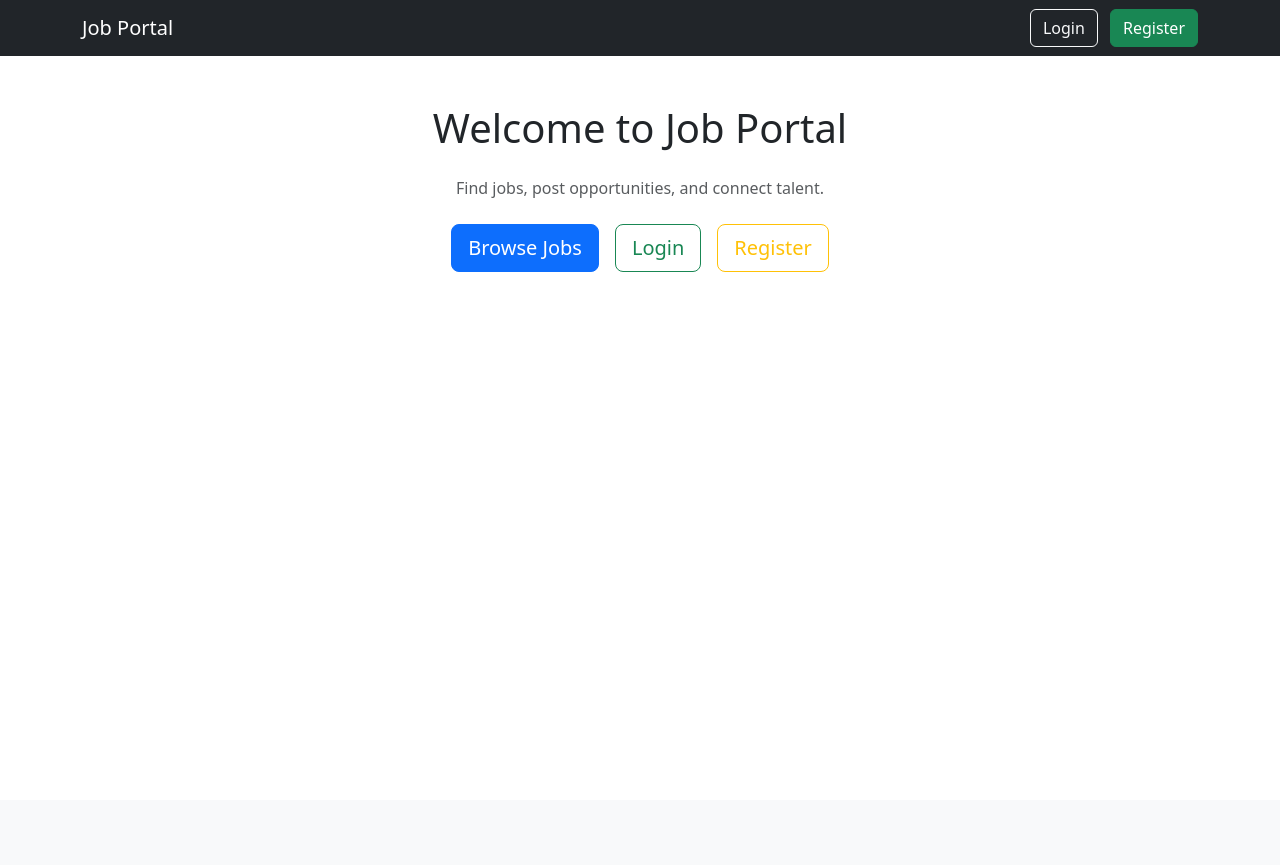
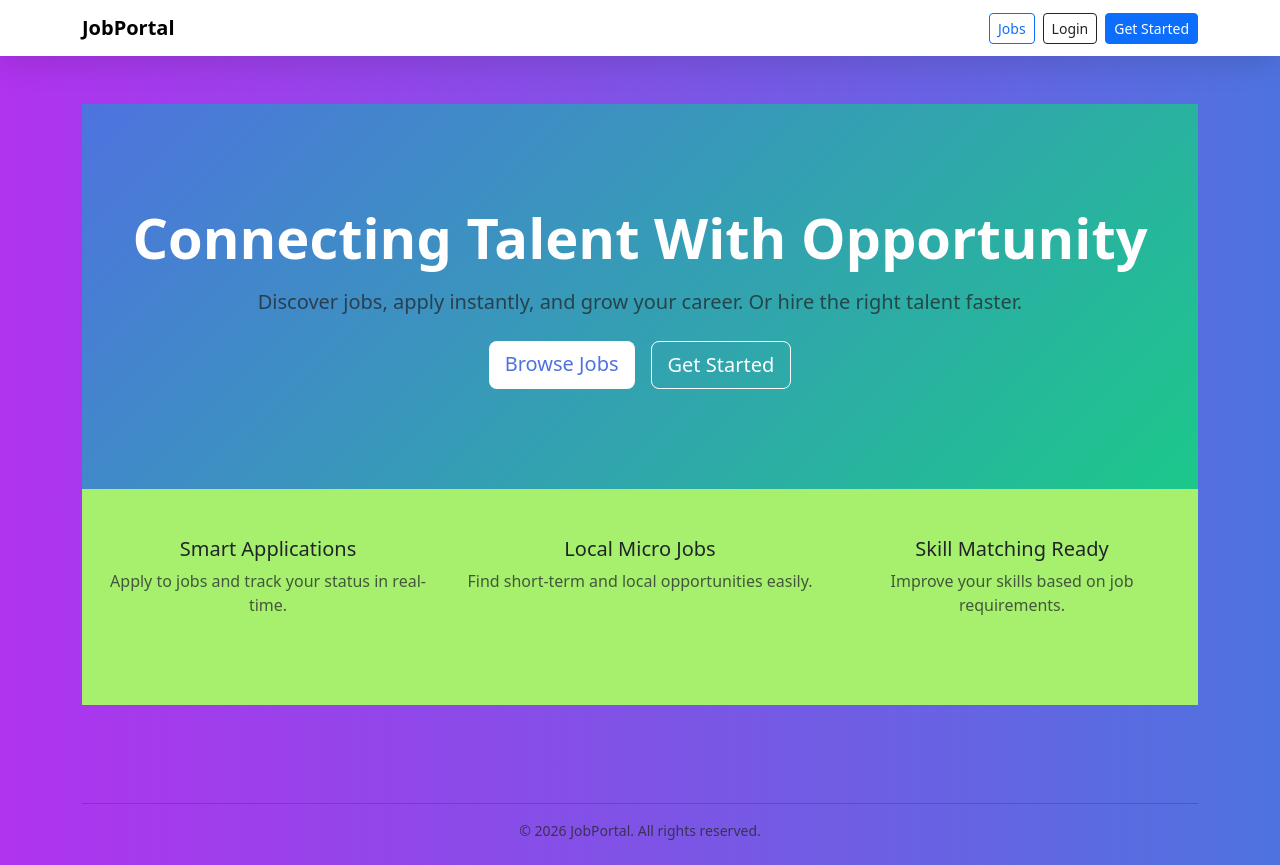
Before and after one commit to kevinpaulson7/JOB_PORTAL_DJANGO, a Django app: page / in a window 1280 px wide. Before the commit the page ends 272 px from the top, so only its background shows below. Run offline with Django 5.2, Linux system fonts and the light colour scheme.

Commit message:
Styling base

```diff
--- a/job_portal/static/css/style.css
+++ b/job_portal/static/css/style.css
@@ -82,3 +82,126 @@
 .primary-btn:hover {
     opacity: 0.95;
 }
+
+body {
+    background: linear-gradient(to right, #b033ee, #4e73df);
+}
+
+.custom-navbar {
+    background: white;
+    box-shadow: 0 8px 30px rgba(0, 0, 0, 0.12);
+}
+
+
+
+/* HERO SECTION */
+.hero-section {
+    padding: 100px 20px;
+    background: linear-gradient(135deg, #4e73df, #1cc88a);
+    color: white;
+}
+
+.hero-section h1 {
+    font-weight: 700;
+}
+
+.hero-section .btn-primary {
+    background-color: white;
+    color: #4e73df;
+    border: none;
+}
+
+.hero-section .btn-outline-dark {
+    border-color: white;
+    color: white;
+}
+
+.hero-section .btn-outline-dark:hover {
+    background: white;
+    color: #4e73df;
+}
+
+/* FEATURE SECTION */
+.features-section {
+    background: rgb(166, 240, 109);
+}
+
+
+.job-card {
+    background: rgba(255, 255, 255, 0.84);
+    border-radius: 16px;
+    box-shadow: 0 6px 25px rgba(0, 0, 0, 0.08);
+    transition: all 0.3s ease;
+}
+
+.job-card:hover {
+    transform: translateY(-6px);
+    box-shadow: 0 12px 35px rgba(0, 0, 0, 0.15);
+}
+
+.job-title {
+    text-decoration: none;
+    color: #2c2c2c;
+}
+
+.job-title:hover {
+    color: #4e73df;
+}
+
+.footer {
+    padding-top: 10px;
+    background: rgba(255, 255, 255, 0);
+    border-top: 0px solid #eaeaea;
+}
+
+.footer-link {
+    text-decoration: none;
+    color: #ffffff;
+}
+
+.footer-link:hover {
+    text-decoration: underline;
+}
+
+
+.job-detail-card {
+    background: rgba(255, 255, 255, 0.842);
+    border-radius: 18px;
+    box-shadow: 0 10px 40px rgba(0, 0, 0, 0.08);
+    max-width: 800px;
+    margin: auto;
+    transition: 0.3s ease;
+}
+
+.apply-btn {
+    font-weight: 600;
+    transition: 0.3s ease;
+}
+
+.apply-btn:hover {
+    transform: scale(1.02);
+}
+
+.dashboard-card {
+    background: white;
+    border-radius: 16px;
+    box-shadow: 0 8px 30px rgba(0, 0, 0, 0.08);
+    transition: 0.3s ease;
+}
+
+.dashboard-card:hover {
+    transform: translateY(-5px);
+    box-shadow: 0 14px 40px rgba(0, 0, 0, 0.15);
+}
+
+.applicant-card {
+    background: white;
+    border-radius: 16px;
+    box-shadow: 0 8px 30px rgba(0, 0, 0, 0.08);
+    transition: 0.3s ease;
+}
+
+.applicant-card:hover {
+    transform: translateY(-4px);
+    box-shadow: 0 14px 35px rgba(0, 0, 0, 0.15);
+}
--- a/job_portal/templates/base.html
+++ b/job_portal/templates/base.html
@@ -14,25 +14,45 @@
 <body>
 
 <!-- Navbar -->
-<nav class="navbar navbar-expand-lg navbar-dark bg-dark">
+<nav class="navbar navbar-expand-lg navbar-light custom-navbar">
   <div class="container">
-        <a class="navbar-brand" href="/jobs/">Job Portal</a>
 
-        <div class="ms-auto">
+    <a class="navbar-brand fw-bold" href="{% url 'home' %}">
+      JobPortal
+    </a>
+
+    <div class="ms-auto d-flex align-items-center gap-2">
+
+      <a href="{% url 'job_list' %}" class="btn btn-outline-primary btn-sm">
+        Jobs
+      </a>
+
       {% if user.is_authenticated %}
-                <span class="text-white me-3">
-                    Welcome, {{ user.username }}
-                </span>
 
         {% if user.role != "recruiter" %}
           <a href="{% url 'my_applications' %}"
-                class="btn btn-outline-light me-2">
+             class="btn btn-outline-success btn-sm">
              My Applications
           </a>
         {% endif %}
 
+        {% if user.role == "recruiter" %}
+          <a href="{% url 'create_job' %}"
+             class="btn btn-success btn-sm">
+             Post Job
+          </a>
+        {% endif %}
 
-                <form action="{% url 'logout' %}" method="post" class="d-inline">
+        <!-- ✅ NEW: Username & Role -->
+        <span class="fw-semibold text-dark ms-2">
+          👋 {{ user.username }}
+        </span>
+
+        <span class="badge bg-secondary">
+          {{ user.role|title }}
+        </span>
+
+        <form action="{% url 'logout' %}" method="post" class="ms-2">
           {% csrf_token %}
           <button class="btn btn-danger btn-sm">
             Logout
@@ -40,17 +60,23 @@
         </form>
 
       {% else %}
-                <a href="{% url 'login' %}" class="btn btn-outline-light me-2">
+
+        <a href="{% url 'login' %}"
+           class="btn btn-outline-dark btn-sm">
            Login
         </a>
 
-                <a href="{% url 'register' %}" class="btn btn-success">
-                    Register
+        <a href="{% url 'register' %}"
+           class="btn btn-primary btn-sm">
+           Get Started
         </a>
+
       {% endif %}
+
     </div>
   </div>
 </nav>
+
 
 <!-- Page Content -->
 <div class="container mt-5">
@@ -58,5 +84,19 @@
     {% endblock %}
 </div>
 
+<!-- Footer -->
+<footer class="footer mt-5">
+
+  <div class="container py-4">
+    <hr>
+    <div class="text-center small text-muted color-primary">
+      © 2026 JobPortal. All rights reserved.
+    </div>
+
+  </div>
+
+</footer>
+
+
 </body>
 </html>
--- a/job_portal/templates/home.html
+++ b/job_portal/templates/home.html
@@ -1,35 +1,71 @@
-{% extends "base.html" %} {% block content %}
+{% extends "base.html" %}
+{% block content %}
 
-<div class="text-center mt-5">
-  <h1 class="mb-4">Welcome to Job Portal</h1>
+<section class="hero-section text-center">
 
-  <p class="mb-4 text-muted">
-    Find jobs, post opportunities, and connect talent.
-  </p>
+  <div class="container">
 
-  <div class="d-flex justify-content-center gap-3 flex-wrap">
-    <a href="{% url 'job_list' %}" class="btn btn-primary btn-lg">
-      Browse Jobs
-    </a>
+    <h1 class="display-4 fw-bold">
+      Connecting Talent With Opportunity
+    </h1>
 
-    {% if not user.is_authenticated %}
-    <a href="{% url 'login' %}" class="btn btn-outline-success btn-lg">
-      Login
-    </a>
+    <p class="lead text-muted mt-3">
+      Discover jobs, apply instantly, and grow your career.
+      Or hire the right talent faster.
+    </p>
 
-    <a href="{% url 'register' %}" class="btn btn-outline-warning btn-lg">
-      Register
-    </a>
-    {% endif %} {% if user.is_authenticated and user.role == "recruiter" %}
-    <a href="{% url 'create_job' %}" class="btn btn-success btn-lg">
-      Post a Job
-    </a>
-    {% endif %} {% if user.is_authenticated and user.role != "recruiter" %}
-    <a href="{% url 'my_applications' %}" class="btn btn-info btn-lg">
-      My Applications
-    </a>
-    {% endif %}
+    <div class="mt-4 d-flex justify-content-center gap-3 flex-wrap">
+
+      <a href="{% url 'job_list' %}"
+         class="btn btn-primary btn-lg">
+         Browse Jobs
+      </a>
+
+      {% if not user.is_authenticated %}
+        <a href="{% url 'register' %}"
+           class="btn btn-outline-dark btn-lg">
+           Get Started
+        </a>
+      {% endif %}
+
+    </div>
+
   </div>
-</div>
+
+</section>
+
+
+<section class="features-section py-5">
+
+  <div class="container text-center">
+
+    <div class="row">
+
+      <div class="col-md-4 mb-4">
+        <h5>Smart Applications</h5>
+        <p class="text-muted">
+          Apply to jobs and track your status in real-time.
+        </p>
+      </div>
+
+      <div class="col-md-4 mb-4">
+        <h5>Local Micro Jobs</h5>
+        <p class="text-muted">
+          Find short-term and local opportunities easily.
+        </p>
+      </div>
+
+      <div class="col-md-4 mb-4">
+        <h5>Skill Matching Ready</h5>
+        <p class="text-muted">
+          Improve your skills based on job requirements.
+        </p>
+      </div>
+
+    </div>
+
+  </div>
+
+</section>
 
 {% endblock %}
```
Also changed, not shown: job_portal/templates/accounts/register.html (+7 -13 lines), job_portal/templates/jobs/applicants.html (+49 -22 lines), job_portal/templates/jobs/job_detail.html (+37 -22 lines), job_portal/templates/jobs/job_list.html (+46 -23 lines), job_portal/templates/jobs/recruiter_dashboard.html (+50 -17 lines), job_portal/db.sqlite3. Lines whose indentation alone changed are shown as unchanged.
